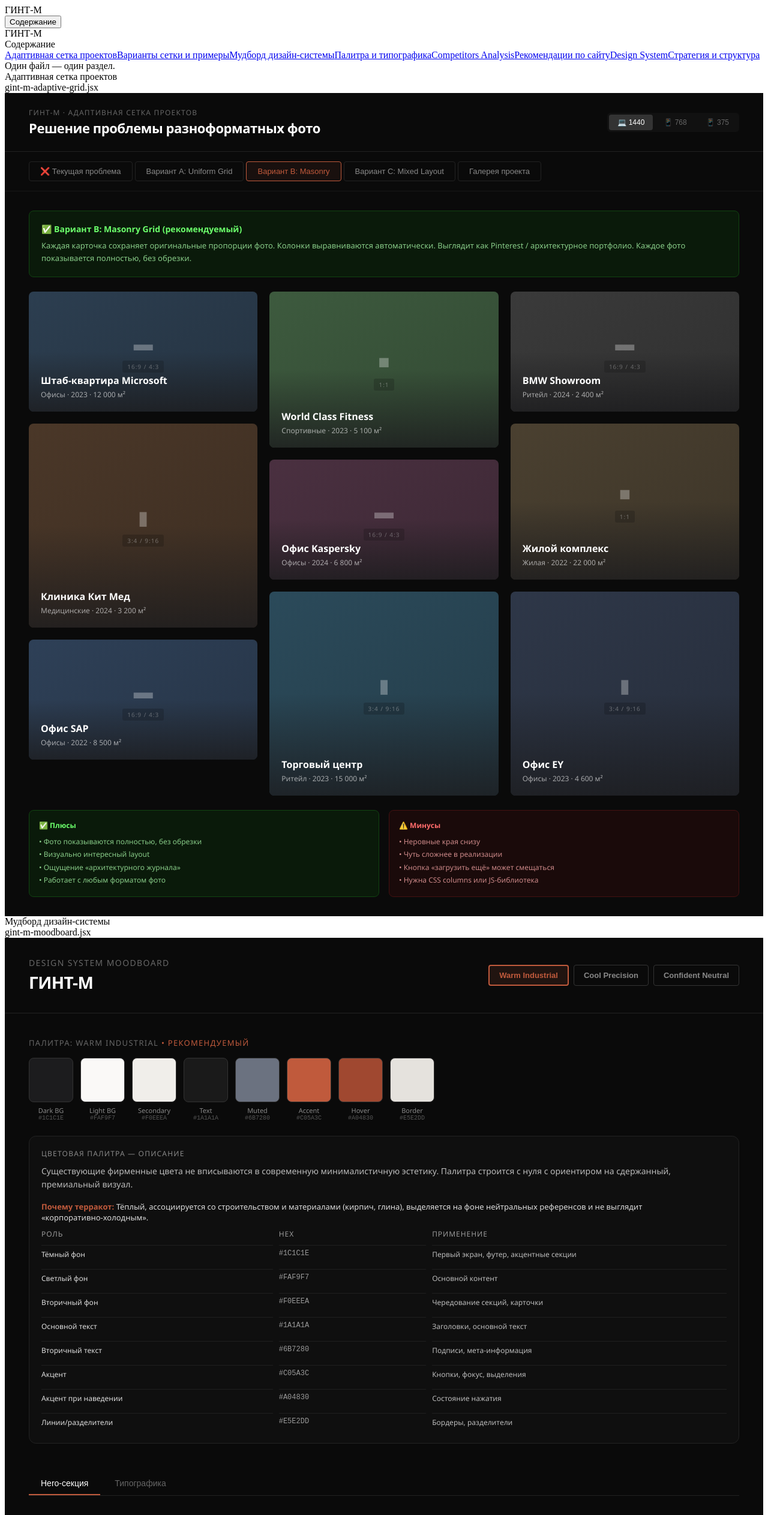
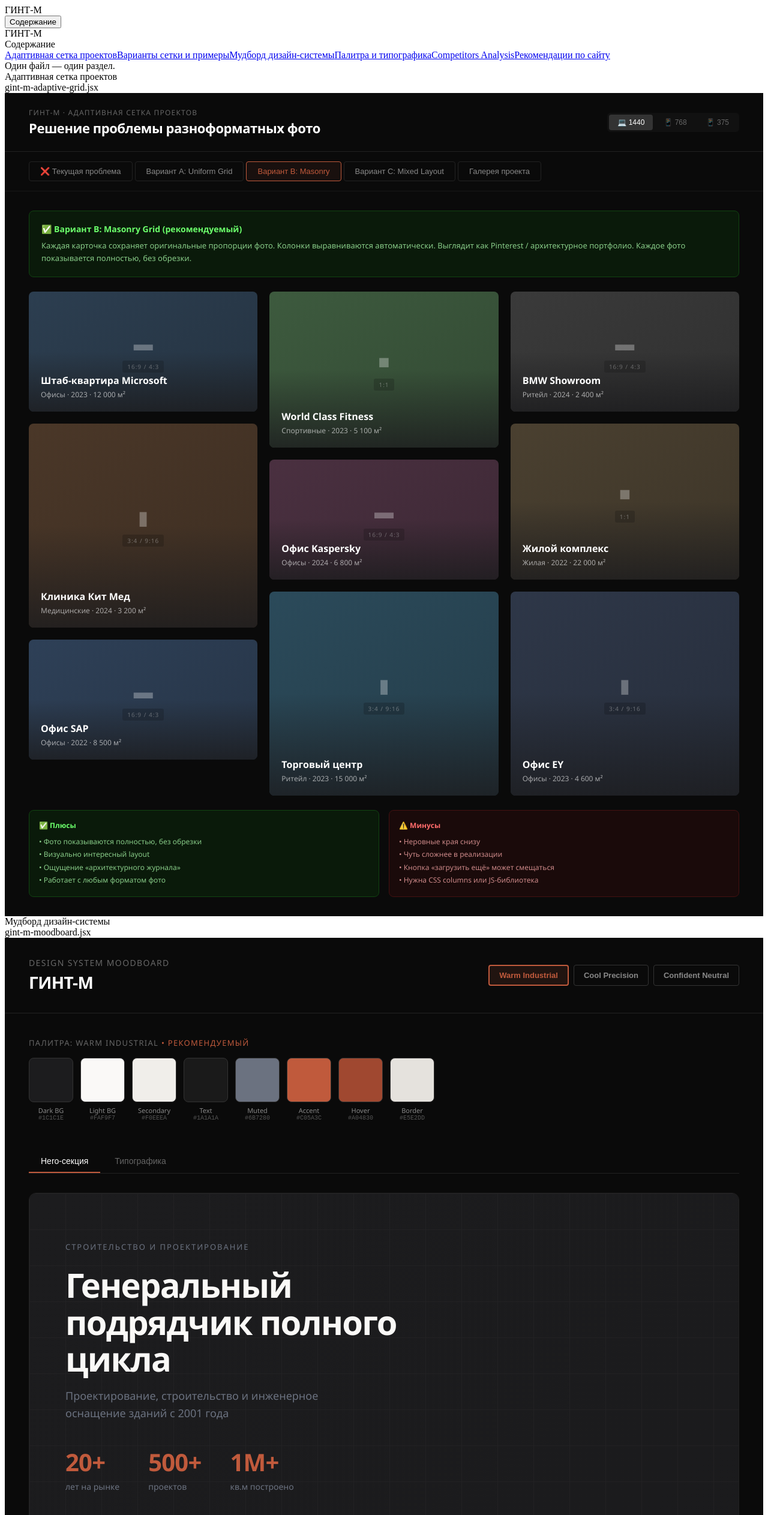
Before and after one commit to slowkeen/gint-m, a React (Vite) app: page / in a window 1280 px wide. Shown: the top 2525 px of the page at 60% size. Built offline with nearby package versions, Linux system fonts and the light colour scheme; the HTML template or start-up script is replaced by a standard one.

Commit message:
Remove palette details and design system section

```diff
--- a/gint-m-moodboard.jsx
+++ b/gint-m-moodboard.jsx
@@ -141,30 +141,6 @@ export default function GintMDesignSystem() {
                 <div style={{ fontSize: 10, color: "#555", fontFamily: "monospace" }}>{c.hex}</div>
               </div>
             ))}
-          </div>
-          <div style={{ marginTop: 24, padding: 20, borderRadius: 12, border: "1px solid #222", background: "#0f0f0f" }}>
-            <div style={{ fontSize: 12, color: "#888", textTransform: "uppercase", letterSpacing: "0.1em", marginBottom: 10 }}>
-              Цветовая палитра — описание
-            </div>
-            <div style={{ fontSize: 14, color: "#bbb", lineHeight: 1.6, marginBottom: 16 }}>
-              Существующие фирменные цвета не вписываются в современную минималистичную эстетику. Палитра строится с нуля с ориентиром на
-              сдержанный, премиальный визуал.
-            </div>
-            <div style={{ fontSize: 13, color: "#ddd", marginBottom: 10 }}>
-              <strong style={{ color: p.accent }}>{p.noteLabel}:</strong> {p.note}
-            </div>
-            <div style={{ display: "grid", gridTemplateColumns: "1.1fr 0.7fr 1.4fr", gap: 10, fontSize: 12, color: "#999" }}>
-              <div style={{ textTransform: "uppercase", letterSpacing: "0.08em" }}>Роль</div>
-              <div style={{ textTransform: "uppercase", letterSpacing: "0.08em" }}>HEX</div>
-              <div style={{ textTransform: "uppercase", letterSpacing: "0.08em" }}>Применение</div>
-              {p.rows.map((row, idx) => (
-                <React.Fragment key={idx}>
-                  <div style={{ color: "#ddd", padding: "6px 0", borderTop: "1px solid #1f1f1f" }}>{row.role}</div>
-                  <div style={{ fontFamily: "monospace", padding: "6px 0", borderTop: "1px solid #1f1f1f" }}>{row.hex}</div>
-                  <div style={{ color: "#bbb", padding: "6px 0", borderTop: "1px solid #1f1f1f" }}>{row.usage}</div>
-                </React.Fragment>
-              ))}
-            </div>
           </div>
         </div>
 
--- a/src/App.jsx
+++ b/src/App.jsx
@@ -3,7 +3,6 @@ import MarkdownIt from "markdown-it";
 import AdaptiveGridDemo from "../gint-m-adaptive-grid.jsx";
 import GintMMoodboard from "../gint-m-moodboard.jsx";
 import competitorsRaw from "../competitors_analysis.md?raw";
-import designSystemRaw from "../gint-m-design-system.md?raw";
 
 const md = new MarkdownIt({
   html: false,
@@ -45,14 +44,6 @@ const sections = [
     subtitle: "Рекомендации по сайту",
     type: "md",
     source: competitorsRaw,
-  },
-  {
-    id: "design-system",
-    file: "gint-m-design-system.md",
-    title: getFirstHeading(designSystemRaw, "Design System"),
-    subtitle: "Стратегия и структура",
-    type: "md",
-    source: designSystemRaw,
   },
 ];
 
```
